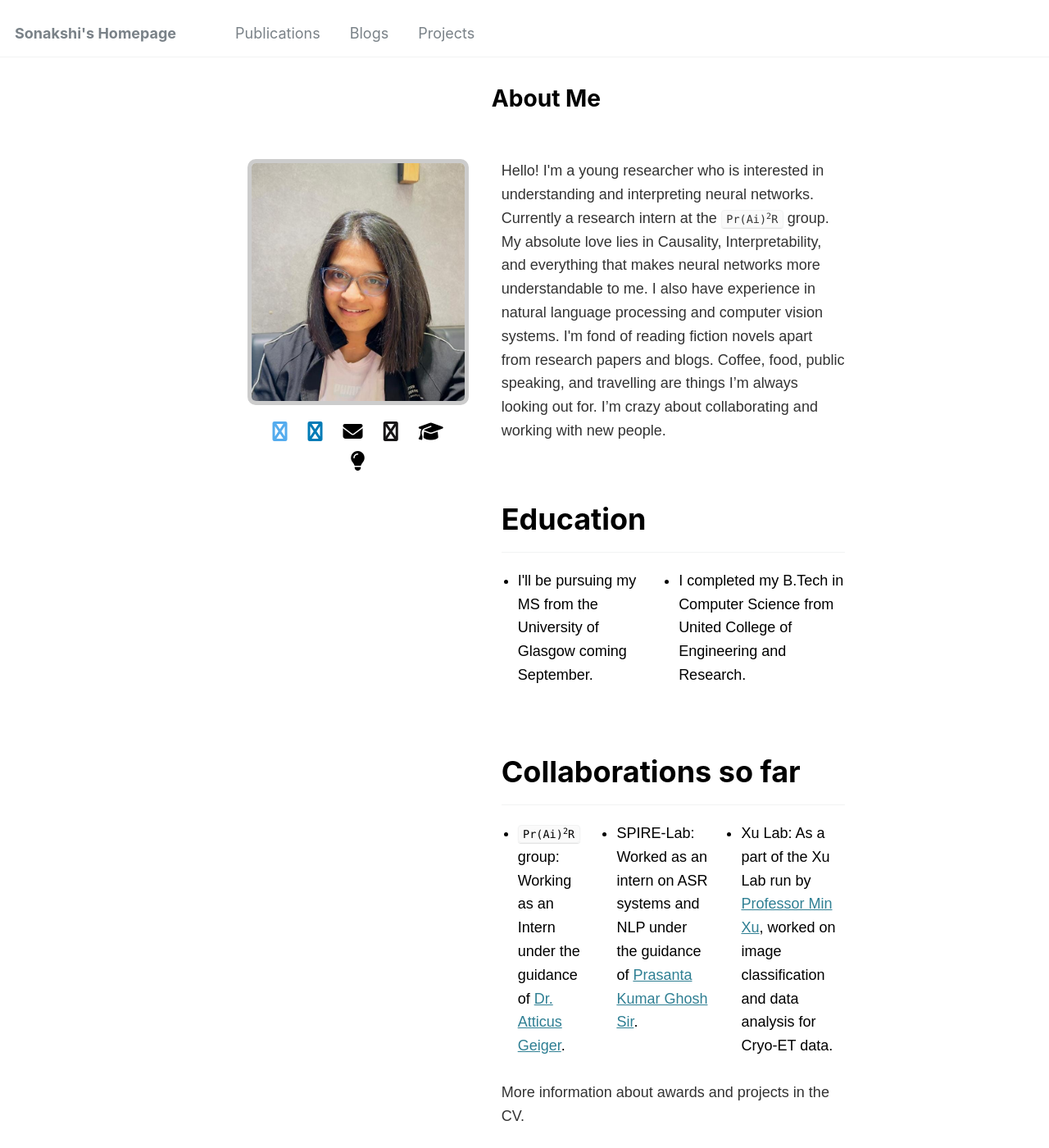
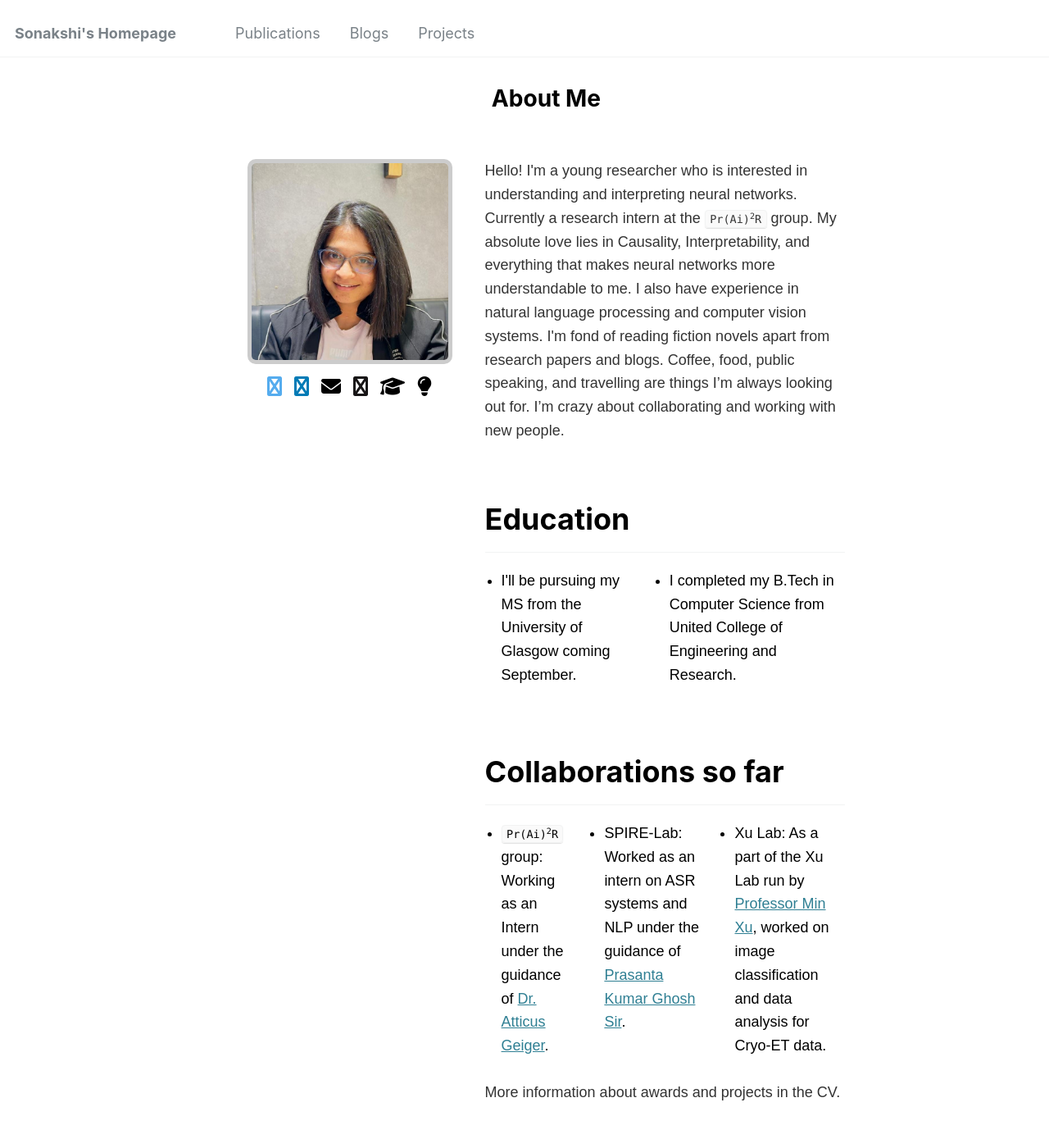
Before and after one commit to SonakshiChauhan/Sonakshi.github.io, a Jekyll site: the page built from _pages/about.md, in a window 1280 px wide and 1400 px high. Shown: the whole window at 82% size. Built offline with Jekyll 4.4.1, drawn with Linux system fonts in a browser that asks for light colours.

Commit message:
Update main.scss

```diff
--- a/assets/css/main.scss
+++ b/assets/css/main.scss
@@ -128,15 +128,17 @@ ul li {
   padding: 40px 20px; /* Add padding */
   text-align: left; /* Ensure text alignment is left */
 }
+.about-photo {
+  text-align: center; /* Center-align the photo and icons */
+  margin-bottom: 15px; /* Add some spacing below the image */
+}
 
 .about-photo img {
-  max-width: 100%; /* Ensure the image scales with the container */
-  width: 300px; /* Set the container width */
-  height: 300px; /* Set the container height */
-  object-fit: cover; /* Crop the image to fit within the dimensions */
-  border-radius: 10px; /* Add rounded corners for aesthetics */
-  border: 5px solid #ccc; /* Add an optional border */
-  display: block; /* Prevent unwanted margins caused by inline-block behavior */
+  width: 250px; /* Adjust image width */
+  height: 250px; /* Adjust image height */
+  object-fit: cover; /* Keep the aspect ratio */
+  border-radius: 10px; /* Rounded corners */
+  border: 5px solid #ccc;
 }
 
 .about-text {
@@ -183,22 +185,23 @@ ul li {
   }
 }
 .social-icons {
-  margin-top: 15px; /* Space between image and icons */
-  text-align: center; /* Center the icons */
+  margin-top: 10px; /* Space between the image and icons */
+  display: flex; /* Use flexbox for alignment */
+  justify-content: center; /* Center the icons */
+  gap: 15px; /* Space between icons */
 }
 
 .social-icons a {
-  margin: 0 10px; /* Space between icons */
-  font-size: 24px; /* Icon size */
+  font-size: 24px; /* Adjust icon size */
   color: #333; /* Icon color */
   text-decoration: none;
-  transition: color 0.3s;
+  transition: color 0.3s ease;
 }
 
 .social-icons a:hover {
-  color: #0073e6; /* Icon hover color */
+  color: #0073e6; /* Change color on hover */
 }
 
 .social-icons i {
-  display: inline-block;
+  display: inline-block; /* Ensure icons are displayed */
 }
```
